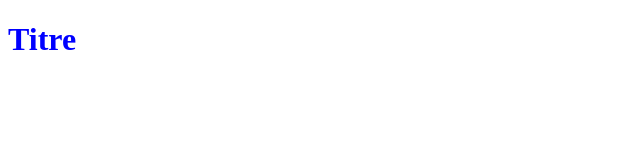
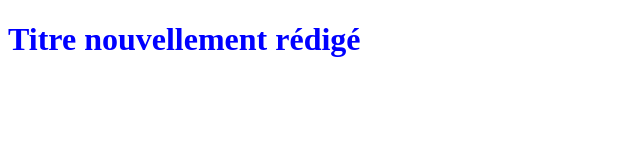
Before and after one commit to Eloic-F/OpenClassroomsProject, a plain HTML site: page index.html in a window 1280 px wide. Shown: the whole page, without its empty margins (0-640 px from the left). Drawn offline with Linux system fonts and the light colour scheme.

Commit message:
Modification titre h1

```diff
--- a/index.html
+++ b/index.html
@@ -5,6 +5,6 @@
 	<link rel="stylesheet" type="text/css" href="styles.css">
 </head>
 <body>
-	<h1>Titre</h1>
+	<h1>Titre nouvellement rédigé</h1>
 </body>
 </html>
```
